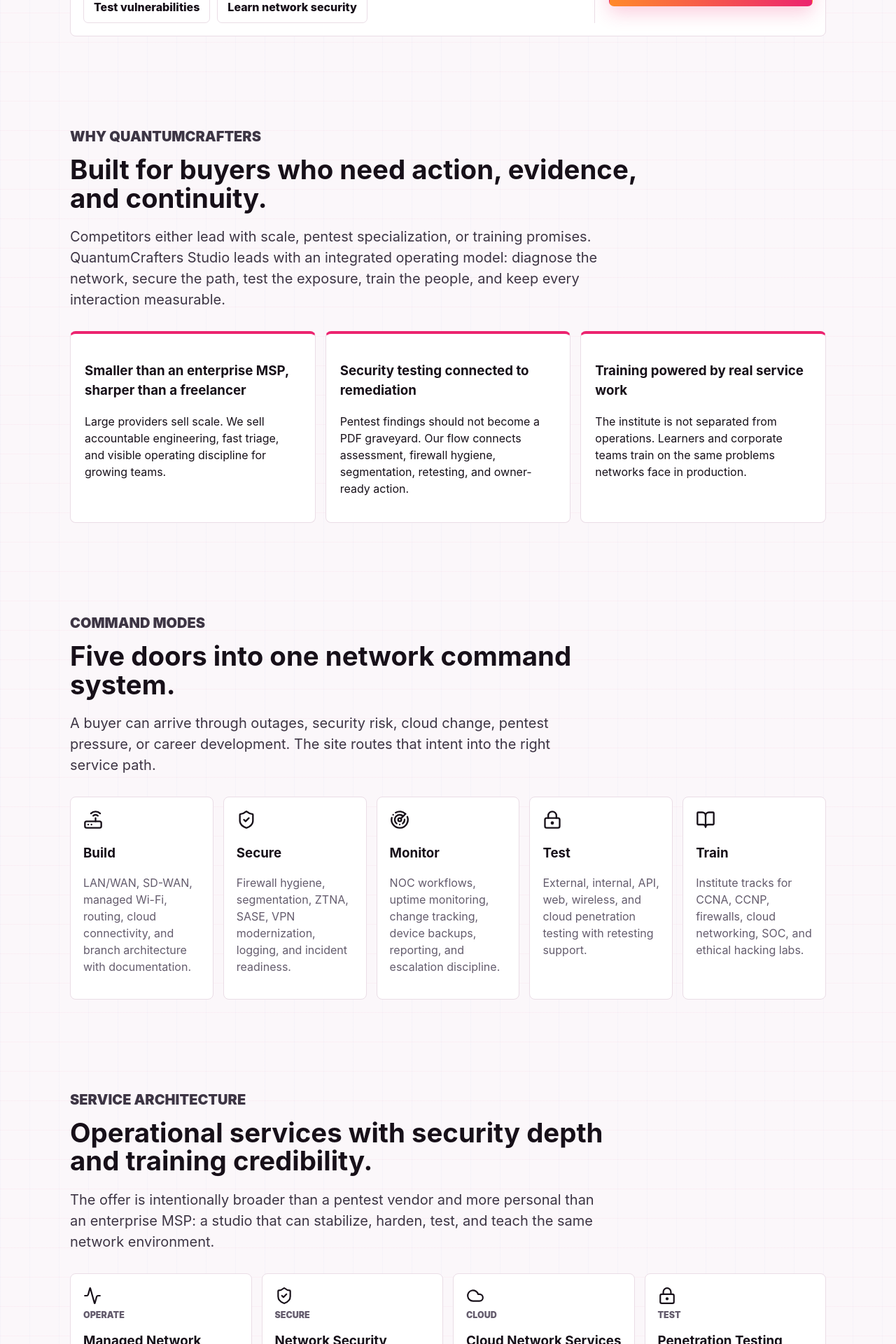
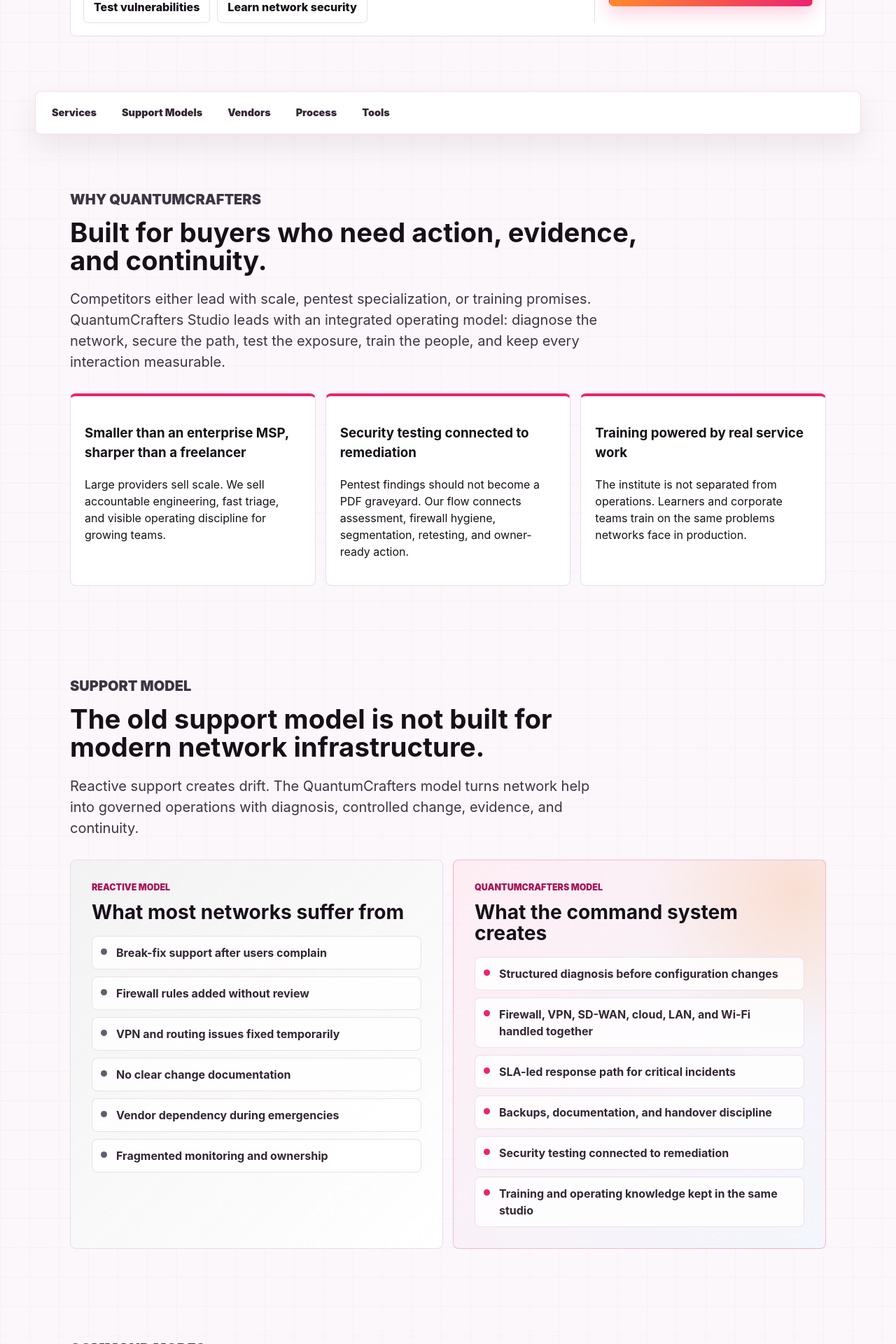
Before and after one commit to qcsstudio/Network-QCSS, a Next.js app: page / in a window 1280 px wide. Shown: the part 1620-3540 px from the top of the page at 70% size. Built offline with nearby package versions, Linux system fonts and the light colour scheme; no server answers.

Commit message:
Adapt frontend from QCS UI reference

```diff
--- a/src/app/globals.css
+++ b/src/app/globals.css
@@ -232,6 +232,38 @@ button {
 .proof-strip strong {
   color: white;
   font-size: 1.28rem;
+}
+
+.command-nav {
+  display: flex;
+  flex-wrap: wrap;
+  gap: 10px;
+  width: min(1180px, calc(100% - 36px));
+  margin: 0 auto 28px;
+  border: 1px solid rgba(236, 35, 111, 0.16);
+  border-radius: 8px;
+  background: rgba(255, 255, 255, 0.9);
+  padding: 10px;
+  box-shadow: 0 16px 42px rgba(23, 16, 25, 0.08);
+}
+
+.command-nav a {
+  display: inline-flex;
+  min-height: 38px;
+  align-items: center;
+  border: 1px solid transparent;
+  border-radius: 7px;
+  padding: 8px 12px;
+  color: #332634;
+  font-size: 0.9rem;
+  font-weight: 900;
+}
+
+.command-nav a:hover,
+.command-nav a:focus-visible {
+  border-color: rgba(255, 138, 43, 0.42);
+  background: #fff4ec;
+  color: var(--accent-dark);
 }
 
 .network-visual {
@@ -471,7 +503,9 @@ button {
 }
 
 .edge-grid,
-.pillar-grid {
+.pillar-grid,
+.comparison-grid,
+.process-timeline {
   display: grid;
   grid-template-columns: repeat(3, minmax(0, 1fr));
   gap: 14px;
@@ -491,6 +525,144 @@ button {
 
 .pillar-card {
   border-left: 4px solid var(--brand-orange);
+}
+
+.comparison-grid {
+  grid-template-columns: repeat(2, minmax(0, 1fr));
+}
+
+.comparison-panel {
+  min-height: 100%;
+  border: 1px solid var(--line);
+  border-radius: 8px;
+  background: white;
+  padding: clamp(20px, 3vw, 30px);
+}
+
+.comparison-panel.old {
+  background:
+    linear-gradient(135deg, rgba(100, 92, 109, 0.08), transparent),
+    white;
+}
+
+.comparison-panel.qcs {
+  border-color: rgba(236, 35, 111, 0.28);
+  background:
+    radial-gradient(circle at 92% 8%, rgba(255, 138, 43, 0.18), transparent 30%),
+    linear-gradient(135deg, rgba(236, 35, 111, 0.08), rgba(99, 139, 217, 0.08)),
+    white;
+}
+
+.comparison-panel h3 {
+  margin: 0 0 18px;
+  font-size: clamp(1.5rem, 2.2vw, 2.4rem);
+  line-height: 1.06;
+}
+
+.check-list {
+  display: grid;
+  gap: 10px;
+  margin: 0;
+  padding: 0;
+  list-style: none;
+}
+
+.check-list li {
+  position: relative;
+  border: 1px solid rgba(234, 221, 230, 0.9);
+  border-radius: 8px;
+  background: rgba(255, 255, 255, 0.78);
+  padding: 11px 12px 11px 34px;
+  color: #332634;
+  font-weight: 750;
+}
+
+.check-list li::before {
+  content: "";
+  position: absolute;
+  left: 12px;
+  top: 17px;
+  width: 9px;
+  height: 9px;
+  border-radius: 999px;
+  background: var(--brand-magenta);
+}
+
+.check-list.muted li::before {
+  background: var(--muted);
+}
+
+.pill-cloud {
+  display: flex;
+  flex-wrap: wrap;
+  gap: 10px;
+  margin-top: 18px;
+}
+
+.pill-cloud span {
+  display: inline-flex;
+  min-height: 42px;
+  align-items: center;
+  border: 1px solid rgba(236, 35, 111, 0.2);
+  border-radius: 999px;
+  background: white;
+  padding: 9px 14px;
+  color: #332634;
+  font-weight: 900;
+  box-shadow: 0 10px 28px rgba(23, 16, 25, 0.06);
+}
+
+.pill-cloud.muted span {
+  border-color: rgba(100, 92, 109, 0.18);
+  background: #fffafc;
+  color: var(--muted);
+  font-weight: 780;
+}
+
+.process-timeline {
+  grid-template-columns: repeat(4, minmax(0, 1fr));
+}
+
+.process-timeline article {
+  position: relative;
+  border: 1px solid var(--line);
+  border-radius: 8px;
+  background: white;
+  padding: 20px;
+}
+
+.process-timeline article::before {
+  content: "";
+  position: absolute;
+  top: 34px;
+  right: -15px;
+  width: 16px;
+  height: 2px;
+  background: linear-gradient(90deg, var(--brand-orange), var(--brand-magenta));
+}
+
+.process-timeline article:last-child::before {
+  display: none;
+}
+
+.process-timeline span {
+  display: inline-flex;
+  width: 46px;
+  height: 46px;
+  align-items: center;
+  justify-content: center;
+  border-radius: 999px;
+  background: var(--brand-black);
+  color: white;
+  font-weight: 950;
+}
+
+.process-timeline h3 {
+  margin: 18px 0 8px;
+}
+
+.process-timeline p {
+  color: var(--muted);
 }
 
 .mode-card,
@@ -916,8 +1088,14 @@ td span {
   .metric-grid,
   .readiness-grid,
   .edge-grid,
-  .pillar-grid {
+  .pillar-grid,
+  .comparison-grid,
+  .process-timeline {
     grid-template-columns: repeat(2, minmax(0, 1fr));
+  }
+
+  .process-timeline article::before {
+    display: none;
   }
 }
 
@@ -956,6 +1134,8 @@ td span {
   .readiness-grid,
   .edge-grid,
   .pillar-grid,
+  .comparison-grid,
+  .process-timeline,
   .proof-strip,
   .outcome-list,
   .assessment-result,
--- a/src/app/page.tsx
+++ b/src/app/page.tsx
@@ -4,7 +4,20 @@ import { AssessmentTool } from "@/components/assessment-tool";
 import { IntentRouter } from "@/components/intent-router";
 import { LeadForm } from "@/components/lead-form";
 import { ResourceDownloads } from "@/components/resource-downloads";
-import { automationFlows, contentPillars, marketEdges, operatingModes, positioning, proofSignals, services } from "@/lib/content";
+import {
+  automationFlows,
+  commandNavItems,
+  contentPillars,
+  deliveryWorkflow,
+  industryCoverage,
+  marketEdges,
+  operatingModes,
+  positioning,
+  proofSignals,
+  services,
+  supportModelComparison,
+  vendorCoverage
+} from "@/lib/content";
 
 export default function HomePage() {
   return (
@@ -57,6 +70,14 @@ export default function HomePage() {
         <IntentRouter />
       </section>
 
+      <nav className="command-nav" aria-label="QuantumCrafters command sections">
+        {commandNavItems.map((item) => (
+          <Link href={item.href} key={item.href}>
+            {item.label}
+          </Link>
+        ))}
+      </nav>
+
       <section className="section flush">
         <div className="section-heading">
           <p className="eyebrow">Why QuantumCrafters</p>
@@ -74,6 +95,37 @@ export default function HomePage() {
               <p>{edge.description}</p>
             </article>
           ))}
+        </div>
+      </section>
+
+      <section className="section" id="support-models">
+        <div className="section-heading">
+          <p className="eyebrow">Support model</p>
+          <h2>The old support model is not built for modern network infrastructure.</h2>
+          <p>
+            Reactive support creates drift. The QuantumCrafters model turns network help into governed operations with
+            diagnosis, controlled change, evidence, and continuity.
+          </p>
+        </div>
+        <div className="comparison-grid">
+          <article className="comparison-panel old">
+            <p className="eyebrow">{supportModelComparison.old.label}</p>
+            <h3>{supportModelComparison.old.title}</h3>
+            <ul className="check-list muted">
+              {supportModelComparison.old.items.map((item) => (
+                <li key={item}>{item}</li>
+              ))}
+            </ul>
+          </article>
+          <article className="comparison-panel qcs">
+            <p className="eyebrow">{supportModelComparison.qcs.label}</p>
+            <h3>{supportModelComparison.qcs.title}</h3>
+            <ul className="check-list">
+              {supportModelComparison.qcs.items.map((item) => (
+                <li key={item}>{item}</li>
+              ))}
+            </ul>
+          </article>
         </div>
       </section>
 
@@ -124,6 +176,47 @@ export default function HomePage() {
               </article>
             );
           })}
+        </div>
+      </section>
+
+      <section className="section" id="vendors">
+        <div className="section-heading">
+          <p className="eyebrow">Multi-vendor coverage</p>
+          <h2>Support across the platforms real networks actually use.</h2>
+          <p>
+            Real environments are mixed. We support the vendors, clouds, and business scenarios that show up in
+            multi-site networks, firewall estates, and cloud-connected teams.
+          </p>
+        </div>
+        <div className="pill-cloud">
+          {vendorCoverage.map((vendor) => (
+            <span key={vendor}>{vendor}</span>
+          ))}
+        </div>
+        <div className="pill-cloud muted" aria-label="Industries supported">
+          {industryCoverage.map((industry) => (
+            <span key={industry}>{industry}</span>
+          ))}
+        </div>
+      </section>
+
+      <section className="section" id="process">
+        <div className="section-heading">
+          <p className="eyebrow">Delivery workflow</p>
+          <h2>Diagnose. Stabilise. Secure. Support.</h2>
+          <p>
+            Every serious request should move through a clear operating rhythm so fixes are controlled, validated,
+            documented, and ready for follow-up support.
+          </p>
+        </div>
+        <div className="process-timeline">
+          {deliveryWorkflow.map((step, index) => (
+            <article key={step.title}>
+              <span>{String(index + 1).padStart(2, "0")}</span>
+              <h3>{step.title}</h3>
+              <p>{step.description}</p>
+            </article>
+          ))}
         </div>
       </section>
 
--- a/src/lib/content.ts
+++ b/src/lib/content.ts
@@ -79,6 +79,89 @@ export const contentPillars = [
   {
     title: "Emergency Network Troubleshooting",
     description: "Outage triage, latency, packet analysis, VPN failures, firewall routing, Wi-Fi instability, and RCA."
+  }
+];
+
+export const commandNavItems = [
+  { label: "Services", href: "#services" },
+  { label: "Support Models", href: "#support-models" },
+  { label: "Vendors", href: "#vendors" },
+  { label: "Process", href: "#process" },
+  { label: "Tools", href: "#tools" }
+];
+
+export const supportModelComparison = {
+  old: {
+    label: "Reactive model",
+    title: "What most networks suffer from",
+    items: [
+      "Break-fix support after users complain",
+      "Firewall rules added without review",
+      "VPN and routing issues fixed temporarily",
+      "No clear change documentation",
+      "Vendor dependency during emergencies",
+      "Fragmented monitoring and ownership"
+    ]
+  },
+  qcs: {
+    label: "QuantumCrafters model",
+    title: "What the command system creates",
+    items: [
+      "Structured diagnosis before configuration changes",
+      "Firewall, VPN, SD-WAN, cloud, LAN, and Wi-Fi handled together",
+      "SLA-led response path for critical incidents",
+      "Backups, documentation, and handover discipline",
+      "Security testing connected to remediation",
+      "Training and operating knowledge kept in the same studio"
+    ]
+  }
+};
+
+export const vendorCoverage = [
+  "Cisco",
+  "Fortinet / FortiGate",
+  "Palo Alto Networks",
+  "Sophos",
+  "SonicWall",
+  "Juniper",
+  "Aruba / HPE",
+  "Ubiquiti",
+  "MikroTik",
+  "Check Point",
+  "AWS",
+  "Azure",
+  "Google Cloud"
+];
+
+export const industryCoverage = [
+  "Corporate offices",
+  "IT companies",
+  "Manufacturing units",
+  "Warehouses",
+  "Hospitals and clinics",
+  "Schools and colleges",
+  "Hotels and hospitality",
+  "Retail chains",
+  "Multi-branch businesses",
+  "Cloud-first teams"
+];
+
+export const deliveryWorkflow = [
+  {
+    title: "Discover and Diagnose",
+    description: "Understand business impact, topology, current device state, recent changes, and urgency."
+  },
+  {
+    title: "Design the Fix",
+    description: "Prepare the configuration, remediation, testing, migration, or stabilisation path before changing production."
+  },
+  {
+    title: "Configure and Validate",
+    description: "Implement the controlled change and validate routing, VPN, firewall, failover, access, and logs."
+  },
+  {
+    title: "Document and Support",
+    description: "Create handover notes, backup recommendations, audit evidence, and an ongoing support option."
   }
 ];
 
```
Also changed, not shown: 1 other file (tests, documents, lock files or other folders).
